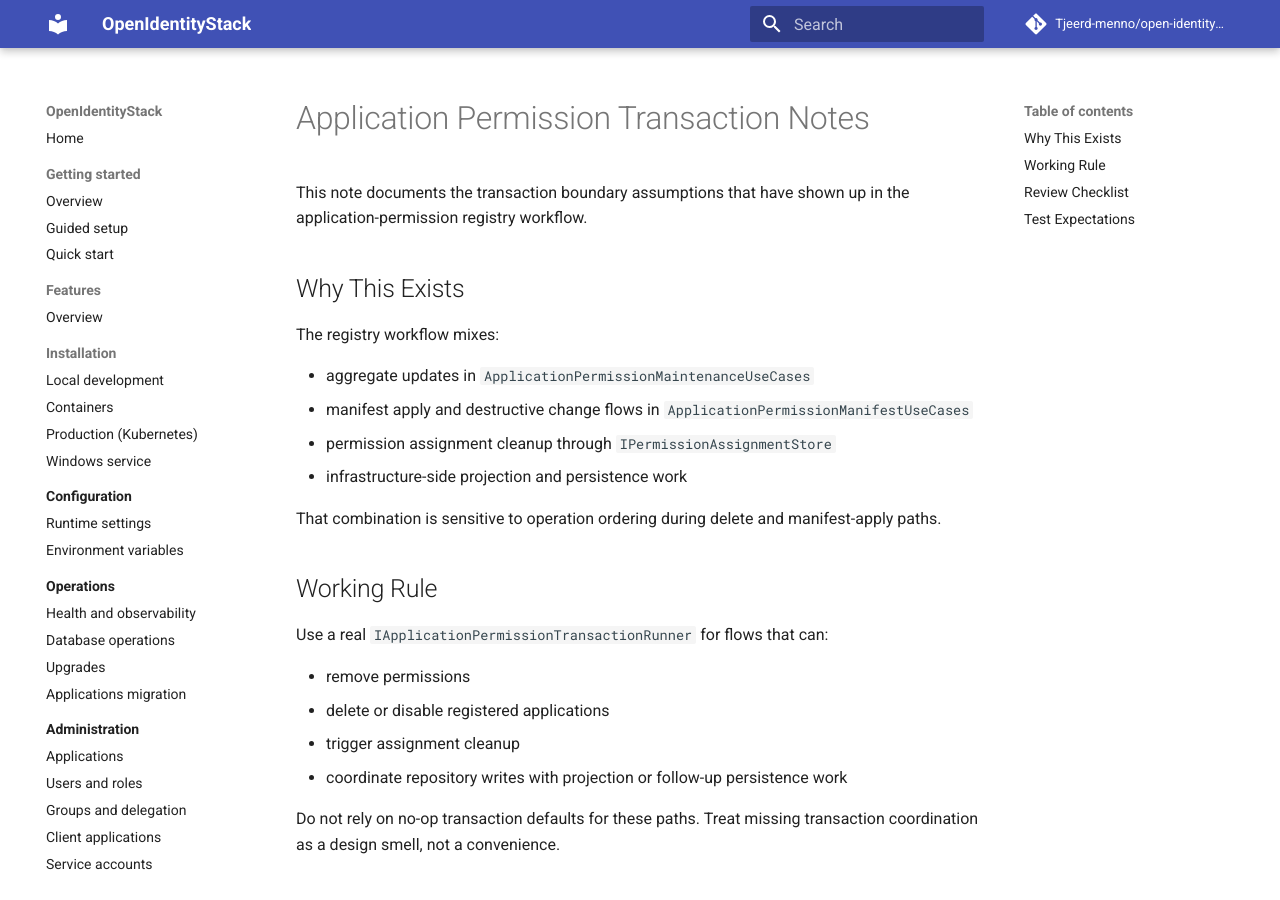
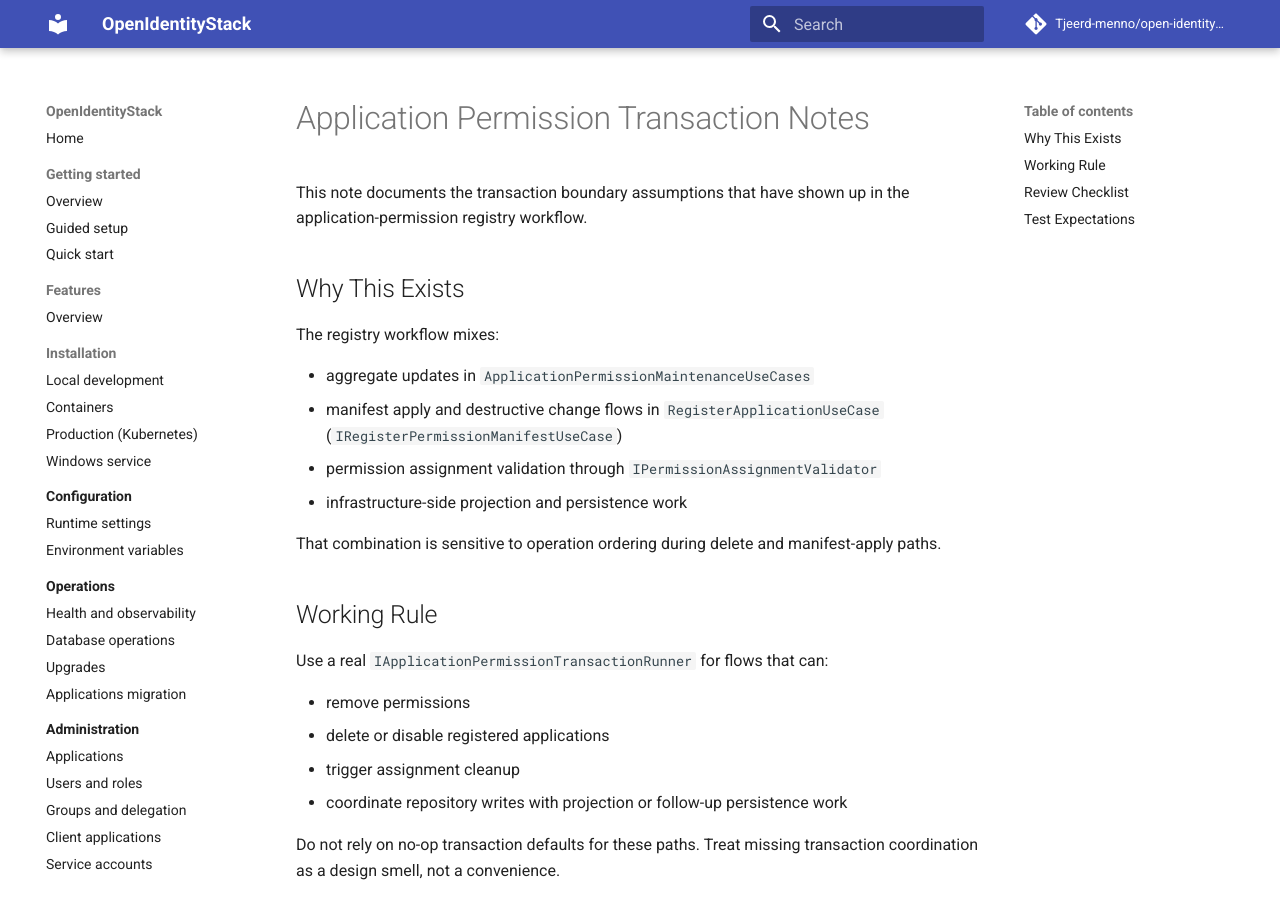
Before and after one commit to Tjeerd-menno/open-identity-stack, an MkDocs documentation site: the page built from docs/engineering/application-permission-transaction-notes.md, in a window 1280 px wide and 900 px high. Built offline with MkDocs 1.6.1 and Material for MkDocs 9.7.7, drawn with Linux system fonts in a browser that asks for light colours; comment, search, counter and statistics services are not loaded.

Commit message:
Potential fix for pull request finding
Co-authored-by: Copilot Autofix powered by AI <175728472+Copilot@users.noreply.github.com>

```diff
--- a/docs/engineering/application-permission-transaction-notes.md
+++ b/docs/engineering/application-permission-transaction-notes.md
@@ -7,8 +7,8 @@ This note documents the transaction boundary assumptions that have shown up in t
 The registry workflow mixes:
 
 - aggregate updates in `ApplicationPermissionMaintenanceUseCases`
-- manifest apply and destructive change flows in `ApplicationPermissionManifestUseCases`
-- permission assignment cleanup through `IPermissionAssignmentStore`
+- manifest apply and destructive change flows in `RegisterApplicationUseCase` (`IRegisterPermissionManifestUseCase`)
+- permission assignment validation through `IPermissionAssignmentValidator`
 - infrastructure-side projection and persistence work
 
 That combination is sensitive to operation ordering during delete and manifest-apply paths.
```
